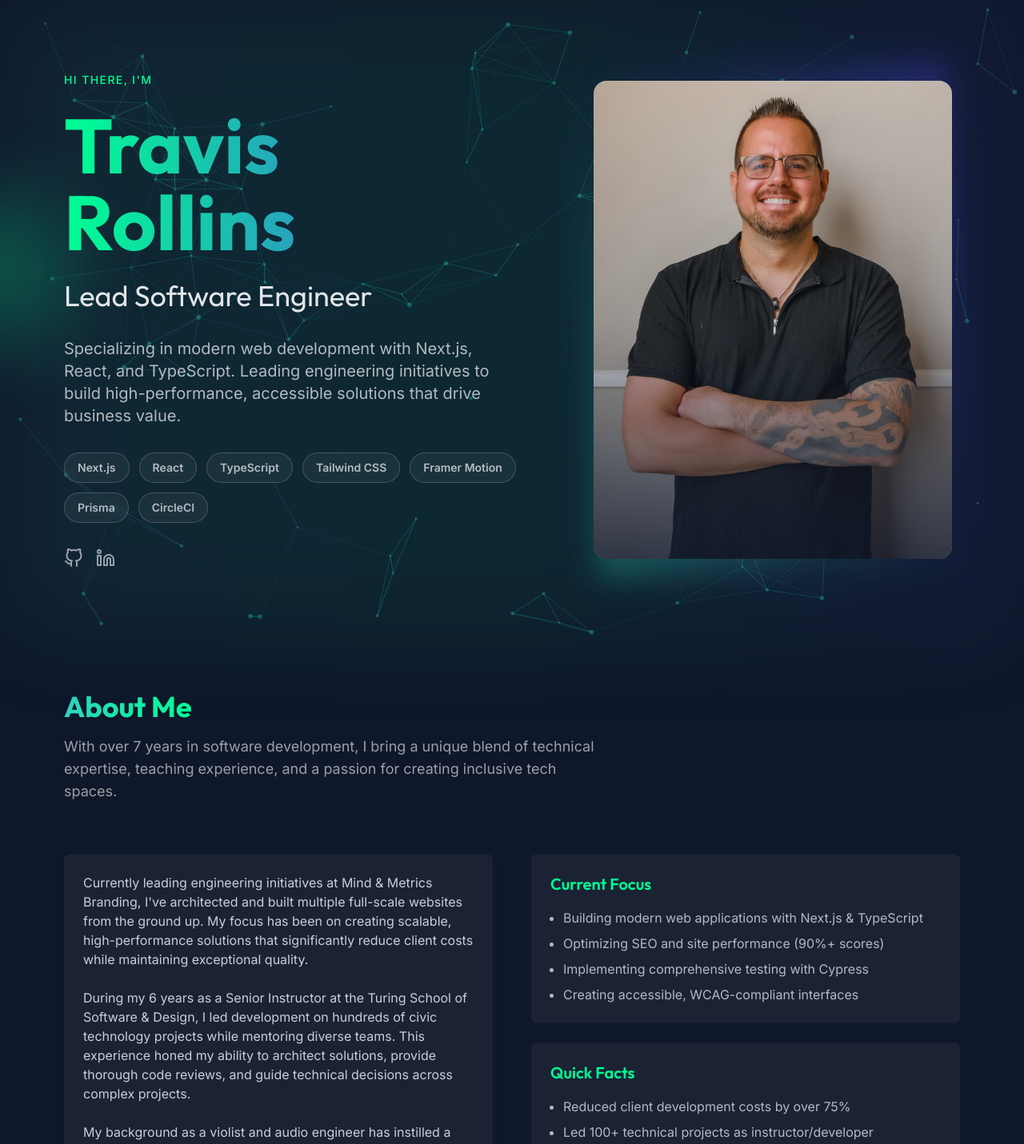
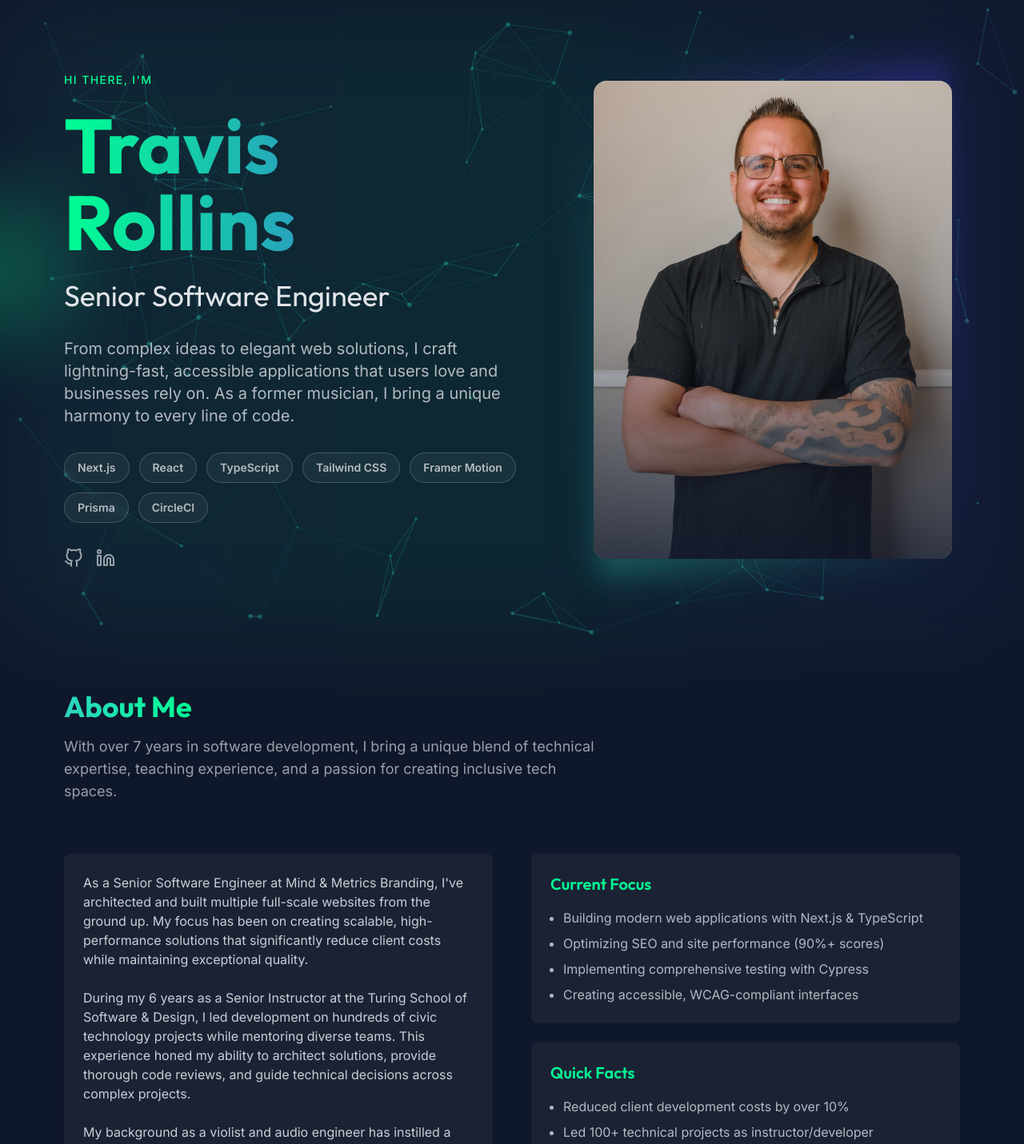
Before and after one commit to Kalikoze/personal-portfolio, a Next.js app: page / in a window 1280 px wide. Shown: the top 1431 px of the page at 80% size. Built offline with nearby package versions, Linux system fonts and the light colour scheme.

Commit message:
Refactor: Make a few adjustments to the copy throughout the website

```diff
--- a/app/components/sections/Hero/Hero.tsx
+++ b/app/components/sections/Hero/Hero.tsx
@@ -56,7 +56,7 @@ export default function Hero() {
               animate={{ opacity: 1, y: 0 }}
               transition={{ duration: 0.5, delay: 0.4 }}
             >
-              Lead Software Engineer
+              Senior Software Engineer
             </motion.h2>
           </header>
 
@@ -67,9 +67,9 @@ export default function Hero() {
             animate={{ opacity: 1, y: 0 }}
             transition={{ duration: 0.5, delay: 0.6 }}
           >
-            Specializing in modern web development with Next.js, React, and TypeScript.
-            Leading engineering initiatives to build high-performance, accessible solutions
-            that drive business value.
+            From complex ideas to elegant web solutions, I craft lightning-fast,
+            accessible applications that users love and businesses rely on. As a former
+            musician, I bring a unique harmony to every line of code.
           </motion.p>
 
           <ul
--- a/app/components/sections/Projects/Projects.tsx
+++ b/app/components/sections/Projects/Projects.tsx
@@ -9,7 +9,7 @@ export default function Projects() {
     <Section
       id="projects"
       title="Featured Projects"
-      description="Explore a selection of web applications I've built, showcasing my innovative solutions and technical excellence."
+      description="Explore a selection of client web applications I've built and deployed. Click any project to see it live and experience my innovative solutions firsthand."
       dataCy="projects-section"
       className="justify-center"
     >
--- a/app/components/sections/Terminal/commands.tsx
+++ b/app/components/sections/Terminal/commands.tsx
@@ -46,7 +46,7 @@ export const commands = {
         <li>Visiting zoos and wildlife sanctuaries - I&apos;m passionate about animals!</li>
         <li>Going whale watching and enjoying beach activities when possible</li>
         <li>Playing classic RPGs (especially 16-bit era games like Final Fantasy)</li>
-        <li>Enjoying casual sports like bowling, billiards/pool, mini golf, and Top Golf</li>
+        <li>Enjoying casual sports like bowling, billiards/pool, miniature golf, and Top Golf</li>
         <li>Spending quality time with my fiancee and our pets (1 cat and 2 dogs)</li>
       </ul>
       <p className="text-light/50 mt-2">Pro tip: Try typing &apos;secret&apos; for a surprise...</p>
--- a/app/data/about.ts
+++ b/app/data/about.ts
@@ -6,14 +6,14 @@ export const currentFocusItems = [
 ] as const;
 
 export const quickFactsItems = [
-  'Reduced client development costs by over 75%',
+  'Reduced client development costs by over 10%',
   'Led 100+ technical projects as instructor/developer',
-  'Built 5+ full-scale websites in past 6 months',
+  'Built 5+ full-scale websites in the past 6 months',
   'Mentored 1000+ developers into tech careers'
 ] as const;
 
 export const aboutParagraphs = [
-  `Currently leading engineering initiatives at Mind & Metrics Branding, I've architected
+  `As a Senior Software Engineer at Mind & Metrics Branding, I've architected
    and built multiple full-scale websites from the ground up. My focus has been on creating
    scalable, high-performance solutions that significantly reduce client costs while maintaining
    exceptional quality.`,
--- a/app/data/experience.ts
+++ b/app/data/experience.ts
@@ -8,7 +8,7 @@ export type Experience = {
 
 export const experiences: readonly Experience[] = [
   {
-    title: 'Lead Software Developer',
+    title: 'Senior Software Engineer',
     company: 'Mind & Metrics Branding',
     location: 'Blair, NE',
     date: 'June 2024 - Present',
--- a/app/data/skills.ts
+++ b/app/data/skills.ts
@@ -45,7 +45,7 @@ export const skillCategories = [
       'NextAuth.js',
       'Stripe',
       'Docker',
-      'TensorFlow.js',
+      'TensorFlow',
       'GraphQL',
     ],
   },
```
Also changed, not shown: 1 other file (tests, documents, lock files or other folders).
